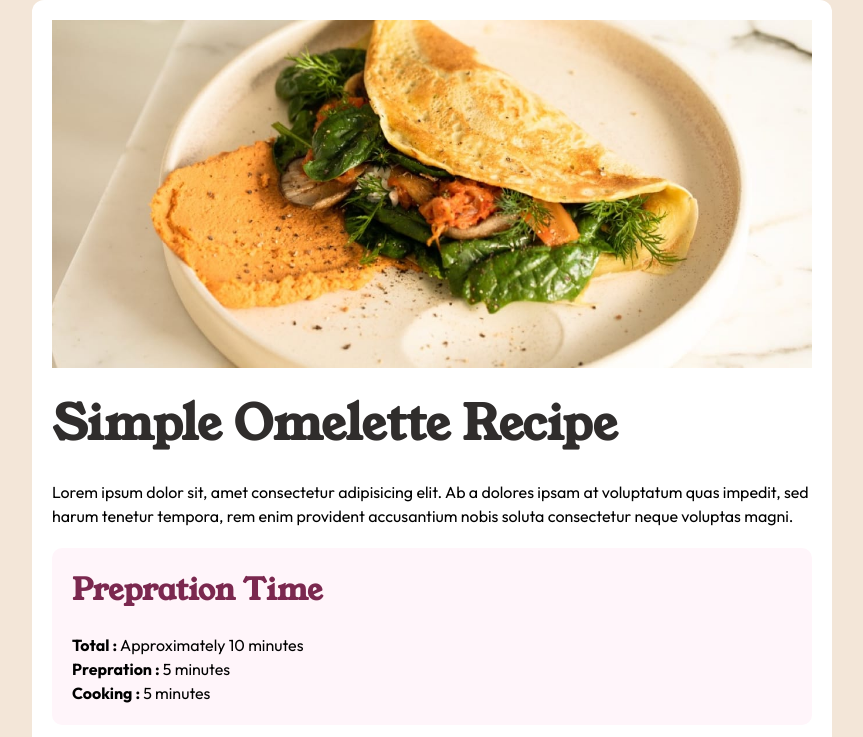
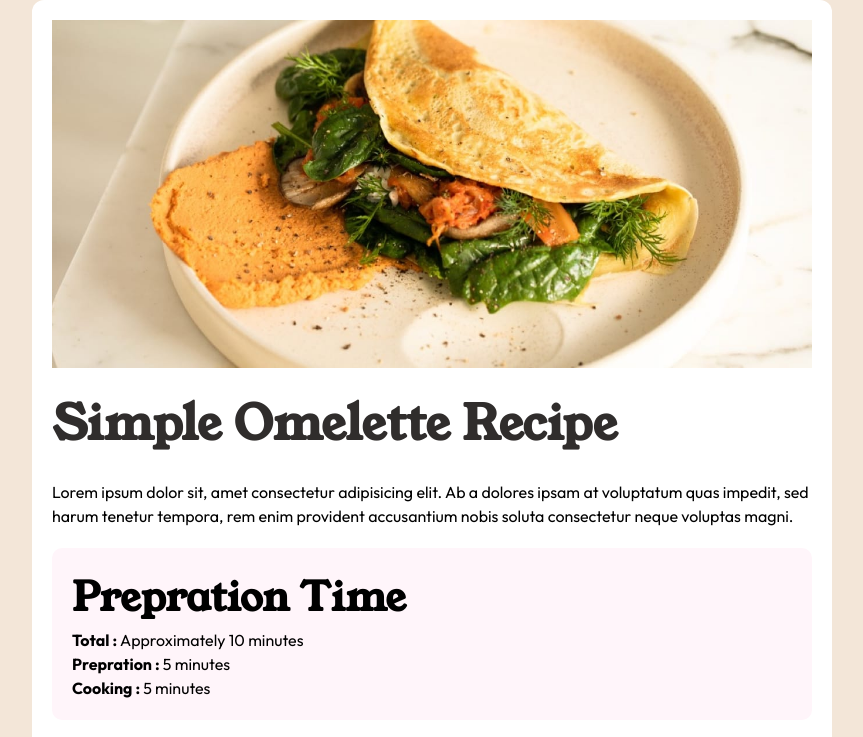
Before and after one commit to gusain08/Recipe-page, a plain HTML site: page index.html in a window 1280 px wide. Shown: the top 737 px of the page, without its empty margins (208-1071 px from the left). Drawn offline with Linux system fonts and the light colour scheme.

Commit message:
Update index.html

```diff
--- a/index.html
+++ b/index.html
@@ -23,8 +23,7 @@
 
 
                     <div class="prepration-section">
-                        <h4>Prepration Time</h4>
-
+                        <h2>Prepration Time</h2>
                         <ul>
                             <li>
                                 <p>
```
